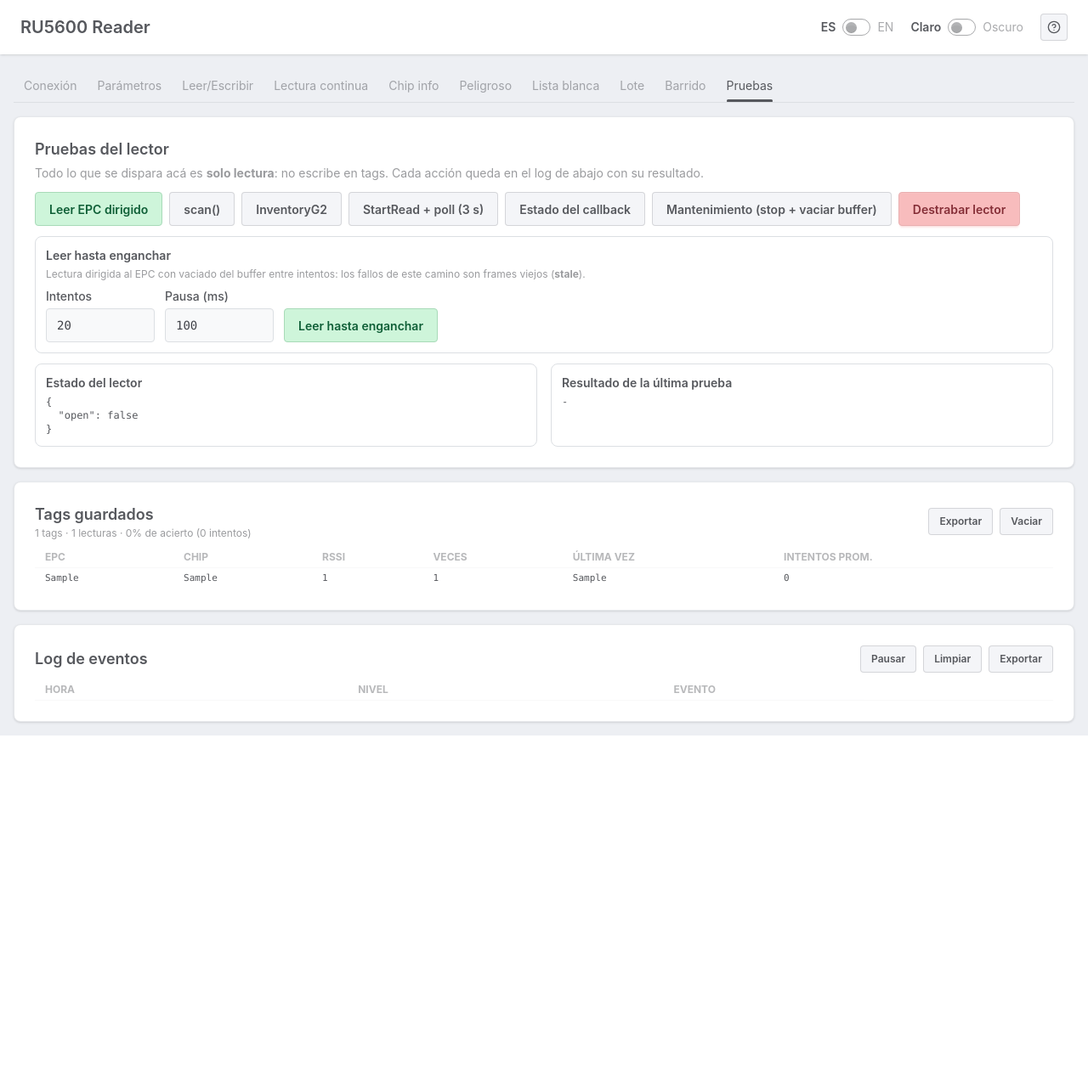
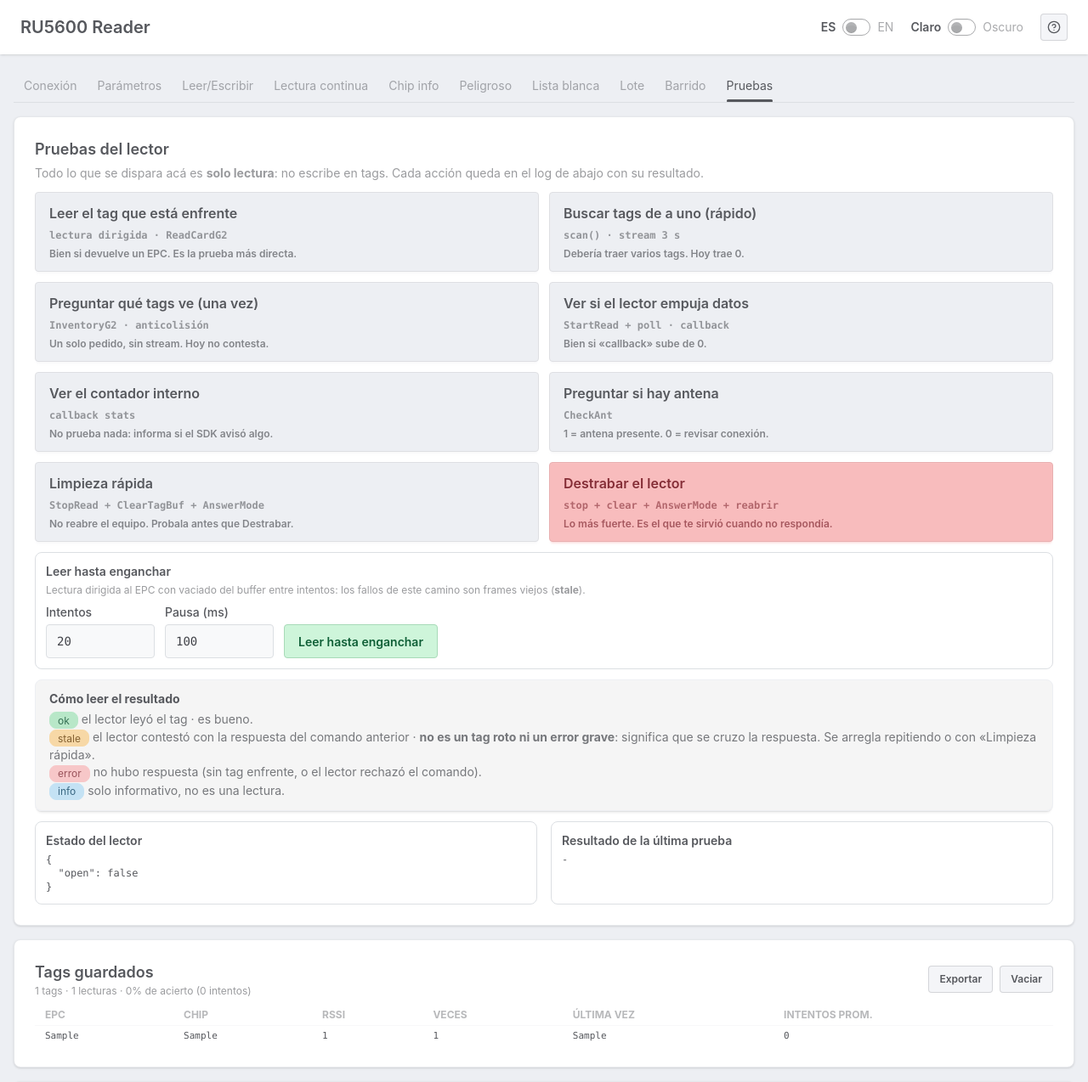
Before and after one commit to Jeanjo1310/RU5600-usb-app, a Flask app: page /pruebas in a window 1280 px wide. Shown: the top 1274 px of the page at 85% size. Before the commit the page ends 866 px from the top, so only its background shows below. Run offline with Flask 3, Linux system fonts and the light colour scheme; tables that the repository leaves empty hold one stand-in row (values such as "Sample post"); data that the repository does not hold is empty.

Commit message:
feat(web): botones de Pruebas altos y en lenguaje llano, leyenda de resultados, CheckAnt y log a txt

```diff
--- a/web/static/css/bundle.css
+++ b/web/static/css/bundle.css
@@ -17,6 +17,8 @@
     --text-xs--line-height: calc(1 / 0.75);
     --text-sm: 0.875rem;
     --text-sm--line-height: calc(1.25 / 0.875);
+    --text-base: 1rem;
+    --text-base--line-height: calc(1.5 / 1);
     --text-lg: 1.125rem;
     --text-lg--line-height: calc(1.75 / 1.125);
     --text-xl: 1.25rem;
@@ -3325,6 +3327,9 @@
   .grid-cols-2 {
     grid-template-columns: repeat(2, minmax(0, 1fr));
   }
+  .flex-col {
+    flex-direction: column;
+  }
   .flex-wrap {
     flex-wrap: wrap;
   }
@@ -3557,8 +3562,15 @@
   .text-center {
     text-align: center;
   }
+  .text-left {
+    text-align: left;
+  }
   .font-mono {
     font-family: var(--font-mono);
+  }
+  .text-base {
+    font-size: var(--text-base);
+    line-height: var(--tw-leading, var(--text-base--line-height));
   }
   .text-lg {
     font-size: var(--text-lg);
@@ -3626,11 +3638,17 @@
   .opacity-50 {
     opacity: 50%;
   }
+  .opacity-60 {
+    opacity: 60%;
+  }
   .opacity-70 {
     opacity: 70%;
   }
   .opacity-75 {
     opacity: 75%;
+  }
+  .opacity-80 {
+    opacity: 80%;
   }
   .shadow {
     --tw-shadow: 0 1px 3px 0 var(--tw-shadow-color, rgb(0 0 0 / 0.1)), 0 1px 2px -1px var(--tw-shadow-color, rgb(0 0 0 / 0.1));
@@ -4029,6 +4047,16 @@ input[type="number"]::-webkit-outer-spin-button, input[type="number"]::-webkit-i
 input[type="number"] {
   appearance: textfield;
   -moz-appearance: textfield;
+}
+.btn.probe-tall {
+  height: auto;
+  min-height: 5rem;
+  justify-content: flex-start;
+  align-items: flex-start;
+  text-align: left;
+  padding: 0.75rem 1rem;
+  white-space: normal;
+  line-height: 1.25;
 }
 @layer base {
   :where(:root),:root:has(input.theme-controller[value=light]:checked),[data-theme=light] {
--- a/web/templates/pruebas.html
+++ b/web/templates/pruebas.html
@@ -4,14 +4,47 @@
 <div class="card bg-base-100 shadow-sm p-6 mb-4">
   <h2 class="text-lg font-semibold mb-1">Pruebas del lector</h2>
   <p class="text-sm text-base-content/60 mb-3">Todo lo que se dispara acá es <b>solo lectura</b>: no escribe en tags. Cada acción queda en el log de abajo con su resultado.</p>
-  <div class="flex flex-wrap gap-2 mb-3">
-    <button class="btn btn-soft btn-success probe" data-what="read_epc">Leer EPC dirigido</button>
-    <button class="btn btn-outline probe" data-what="scan">scan()</button>
-    <button class="btn btn-outline probe" data-what="inventory">InventoryG2</button>
-    <button class="btn btn-outline probe" data-what="startread">StartRead + poll (3 s)</button>
-    <button class="btn btn-outline probe" data-what="callback">Estado del callback</button>
-    <button class="btn btn-outline probe" data-what="maintenance">Mantenimiento (stop + vaciar buffer)</button>
-    <button id="recoverBtn" class="btn btn-error">Destrabar lector</button>
+  <div class="grid grid-cols-1 md:grid-cols-2 gap-3 mb-3">
+    <button class="btn probe-tall flex-col items-start text-left probe" data-what="read_epc">
+      <span class="text-base">Leer el tag que está enfrente</span>
+      <span class="text-xs opacity-60 font-mono">lectura dirigida · ReadCardG2</span>
+      <span class="text-xs opacity-70">Bien si devuelve un EPC. Es la prueba más directa.</span>
+    </button>
+    <button class="btn probe-tall flex-col items-start text-left probe" data-what="scan">
+      <span class="text-base">Buscar tags de a uno (rápido)</span>
+      <span class="text-xs opacity-60 font-mono">scan() · stream 3 s</span>
+      <span class="text-xs opacity-70">Debería traer varios tags. Hoy trae 0.</span>
+    </button>
+    <button class="btn probe-tall flex-col items-start text-left probe" data-what="inventory">
+      <span class="text-base">Preguntar qué tags ve (una vez)</span>
+      <span class="text-xs opacity-60 font-mono">InventoryG2 · anticolisión</span>
+      <span class="text-xs opacity-70">Un solo pedido, sin stream. Hoy no contesta.</span>
+    </button>
+    <button class="btn probe-tall flex-col items-start text-left probe" data-what="startread">
+      <span class="text-base">Ver si el lector empuja datos</span>
+      <span class="text-xs opacity-60 font-mono">StartRead + poll · callback</span>
+      <span class="text-xs opacity-70">Bien si «callback» sube de 0.</span>
+    </button>
+    <button class="btn probe-tall flex-col items-start text-left probe" data-what="callback">
+      <span class="text-base">Ver el contador interno</span>
+      <span class="text-xs opacity-60 font-mono">callback stats</span>
+      <span class="text-xs opacity-70">No prueba nada: informa si el SDK avisó algo.</span>
+    </button>
+    <button class="btn probe-tall flex-col items-start text-left probe" data-what="checkant">
+      <span class="text-base">Preguntar si hay antena</span>
+      <span class="text-xs opacity-60 font-mono">CheckAnt</span>
+      <span class="text-xs opacity-70">1 = antena presente. 0 = revisar conexión.</span>
+    </button>
+    <button class="btn probe-tall flex-col items-start text-left probe" data-what="maintenance">
+      <span class="text-base">Limpieza rápida</span>
+      <span class="text-xs opacity-60 font-mono">StopRead + ClearTagBuf + AnswerMode</span>
+      <span class="text-xs opacity-70">No reabre el equipo. Probala antes que Destrabar.</span>
+    </button>
+    <button id="recoverBtn" class="btn btn-error probe-tall flex-col items-start text-left">
+      <span class="text-base">Destrabar el lector</span>
+      <span class="text-xs opacity-60 font-mono">stop + clear + AnswerMode + reabrir</span>
+      <span class="text-xs opacity-70">Lo más fuerte. Es el que te sirvió cuando no respondía.</span>
+    </button>
   </div>
   <div class="rounded-lg border border-base-300 p-3 mb-3">
     <div class="text-sm font-semibold mb-1">Leer hasta enganchar</div>
@@ -28,7 +61,19 @@
       <button id="readUntilBtn" class="btn btn-soft btn-success">Leer hasta enganchar</button>
     </div>
   </div>
-  <div class="grid grid-cols-1 md:grid-cols-2 gap-4">
+    <div class="alert mb-3 text-sm items-start" style="background:color-mix(in oklab, var(--color-base-content) 6%, transparent)">
+    <div>
+      <b>Cómo leer el resultado</b>
+      <div class="mt-1 opacity-80">
+        <span class="badge badge-success badge-sm">ok</span> el lector leyó el tag · es bueno.<br>
+        <span class="badge badge-warning badge-sm">stale</span> el lector contestó con la respuesta del comando anterior ·
+        <b>no es un tag roto ni un error grave</b>: significa que se cruzo la respuesta. Se arregla repitiendo o con «Limpieza rápida».<br>
+        <span class="badge badge-error badge-sm">error</span> no hubo respuesta (sin tag enfrente, o el lector rechazó el comando).<br>
+        <span class="badge badge-info badge-sm">info</span> solo informativo, no es una lectura.
+      </div>
+    </div>
+  </div>
+<div class="grid grid-cols-1 md:grid-cols-2 gap-4">
     <div class="rounded-lg border border-base-300 p-3">
       <div class="text-sm font-semibold mb-1">Estado del lector</div>
       <pre id="state" class="font-mono text-xs whitespace-pre-wrap">-</pre>
@@ -63,7 +108,7 @@
     <div class="flex gap-2">
       <button id="autoBtn" class="btn btn-outline btn-sm">Pausar</button>
       <button id="clearBtn" class="btn btn-outline btn-sm">Limpiar</button>
-      <button class="btn btn-outline btn-sm" onclick="exportTable('#logTable', 'log-lector')">Exportar</button>
+      <button class="btn btn-outline btn-sm" onclick="exportLog()">Exportar</button>
     </div>
   </div>
   <div class="overflow-x-auto max-h-[28rem] overflow-y-auto">
@@ -101,7 +146,14 @@ async function runProbe(what) {
   out.textContent = 'ejecutando ' + what + '…';
   const r = await post('/api/probe', {what: what});
   out.textContent = JSON.stringify(r, null, 2);
-  pullState(); pullLog();
+  function exportLog() {
+  const rows = [...document.querySelectorAll('#logRows tr')].map(tr =>
+    [...tr.children].map(td => td.textContent.trim()).join('\t'));
+  if (!rows.length) { alert('El log está vacío'); return; }
+  const txt = 'hora\tnivel\tevento\n' + rows.join('\n');
+  downloadExport('/api/export/txt', {name: 'log-lector', text: txt});
+}
+pullState(); pullLog();
 }
 function cell(text) {
   const td = document.createElement('td');
```
Also changed, not shown: web/static/src/input.css (+12 -0 lines).
